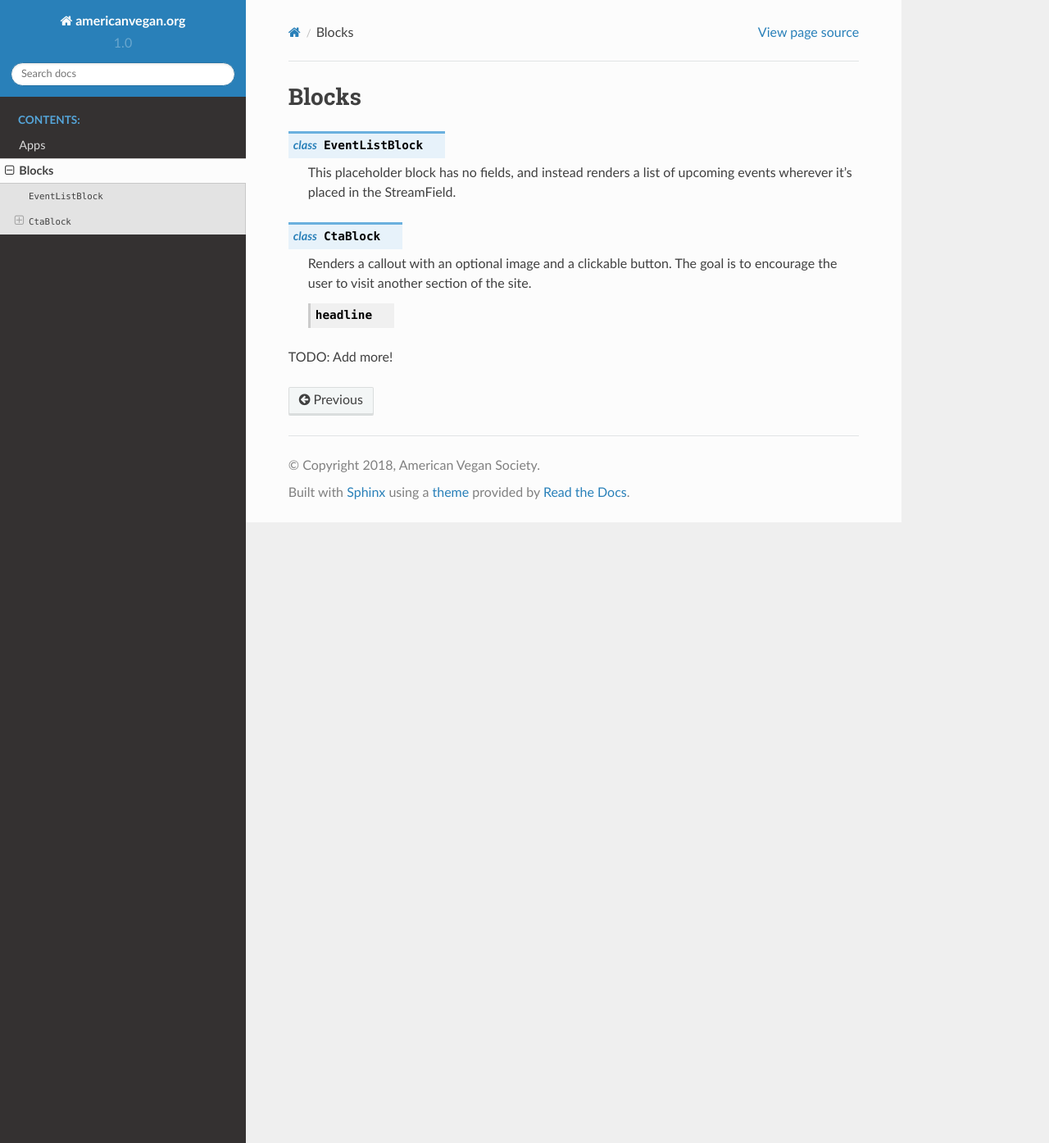
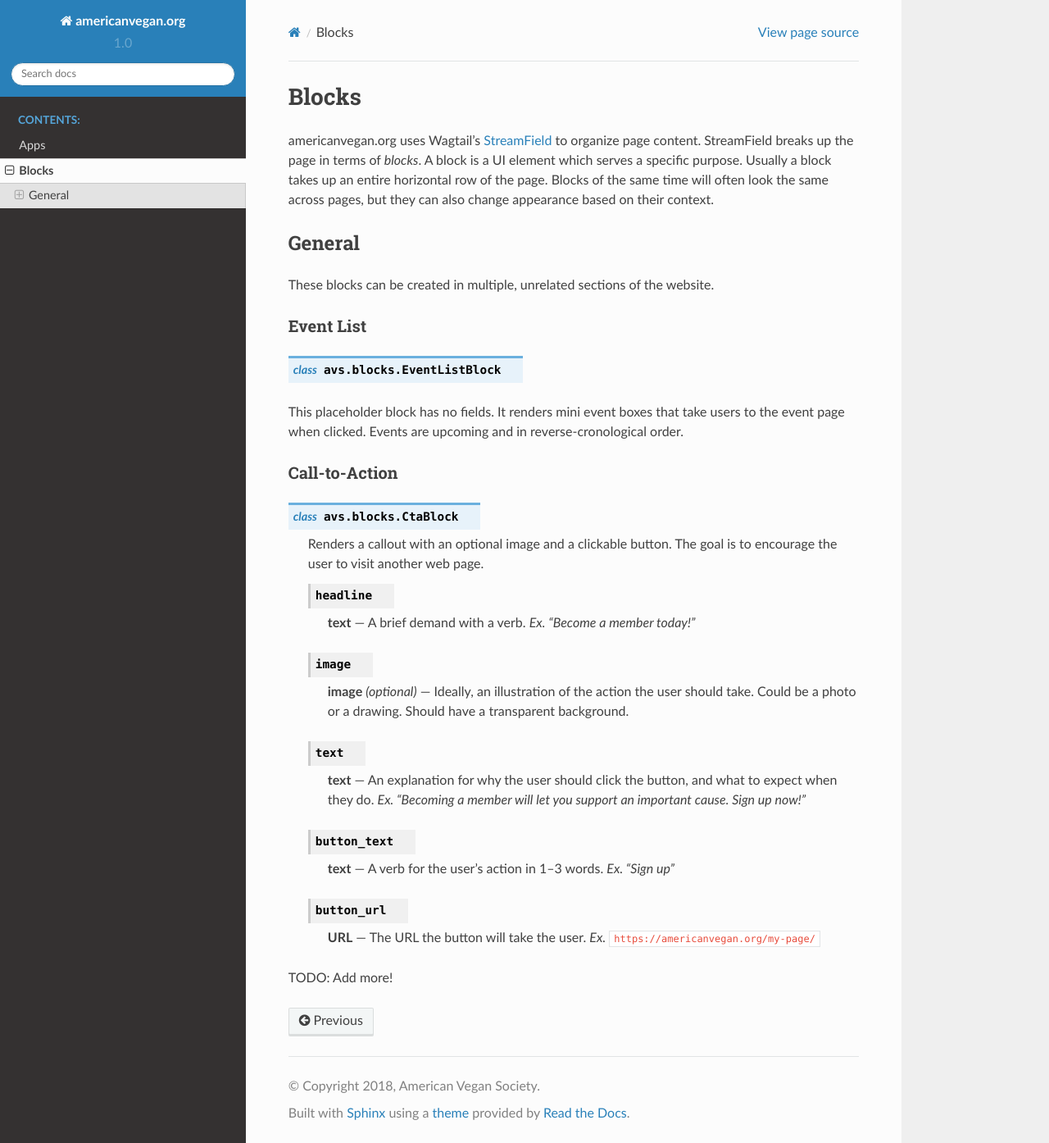
Before and after one commit to AmericanVeganSociety/americanvegan.org, a Sphinx documentation site: the page built from docs/blocks.rst, in a window 1280 px wide and 1394 px high. Shown: the whole window at 82% size. Built offline with Sphinx 7.4.7 and the Read the Docs theme 2.0.0, drawn with Linux system fonts in a browser that asks for light colours.

Commit message:
Add more blocks to docs

```diff
--- a/docs/blocks.rst
+++ b/docs/blocks.rst
@@ -2,15 +2,61 @@
 Blocks
 ======
 
-.. class:: EventListBlock
+americanvegan.org uses Wagtail's `StreamField <https://wagtail.io/features/streamfield/>`_ to organize page content.
+StreamField breaks up the page in terms of *blocks*.
+A block is a UI element which serves a specific purpose.
+Usually a block takes up an entire horizontal row of the page.
+Blocks of the same time will often look the same across pages, but they can also change appearance based on their context.
 
-    This placeholder block has no fields, and instead renders a list of upcoming events wherever it's placed in the StreamField.
+General
+=======
+These blocks can be created in multiple, unrelated sections of the website.
 
-.. class:: CtaBlock
+Event List
+~~~~~~~~~~
+.. class:: avs.blocks.EventListBlock
+
+This placeholder block has no fields.
+It renders mini event boxes that take users to the event page when clicked.
+Events are upcoming and in reverse-cronological order.
+
+Call-to-Action
+~~~~~~~~~~~~~~
+.. class:: avs.blocks.CtaBlock
 
     Renders a callout with an optional image and a clickable button.
-    The goal is to encourage the user to visit another section of the site.
+    The goal is to encourage the user to visit another web page.
 
     .. attribute:: headline
 
+      **text** ---
+      A brief demand with a verb.
+      *Ex. "Become a member today!"*
+
+    .. attribute:: image
+
+      **image** *(optional)* ---
+      Ideally, an illustration of the action the user should take.
+      Could be a photo or a drawing.
+      Should have a transparent background.
+
+    .. attribute:: text
+
+      **text** ---
+      An explanation for why the user should click the button, and what to expect when they do.
+      *Ex. "Becoming a member will let you support an important cause. Sign up now!"*
+
+    .. attribute:: button_text
+
+      **text** ---
+      A verb for the user's action in 1--3 words.
+      *Ex. "Sign up"*
+
+    .. attribute:: button_url
+
+      **URL** ---
+      The URL the button will take the user.
+      *Ex.* ``https://americanvegan.org/my-page/``
+
+
 TODO: Add more!
--- a/docs/conf.py
+++ b/docs/conf.py
@@ -12,9 +12,12 @@
 # add these directories to sys.path here. If the directory is relative to the
 # documentation root, use os.path.abspath to make it absolute, like shown here.
 #
-# import os
-# import sys
-# sys.path.insert(0, os.path.abspath('.'))
+import os
+import sys
+import django
+sys.path.insert(0, os.path.abspath('..'))
+os.environ['DJANGO_SETTINGS_MODULE'] = 'avs.settings.dev'
+django.setup()
 
 
 # -- Project information -----------------------------------------------------
@@ -39,6 +42,7 @@ release = '1.0'
 # extensions coming with Sphinx (named 'sphinx.ext.*') or your custom
 # ones.
 extensions = [
+    'sphinx.ext.autodoc'
 ]
 
 # Add any paths that contain templates here, relative to this directory.
```
